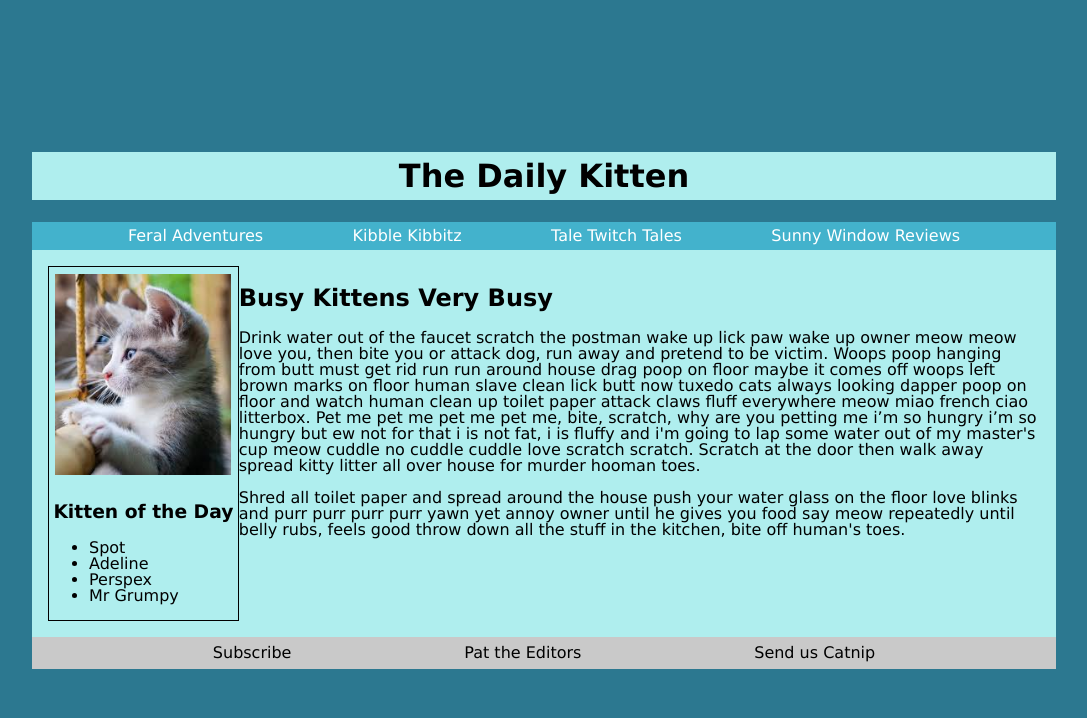
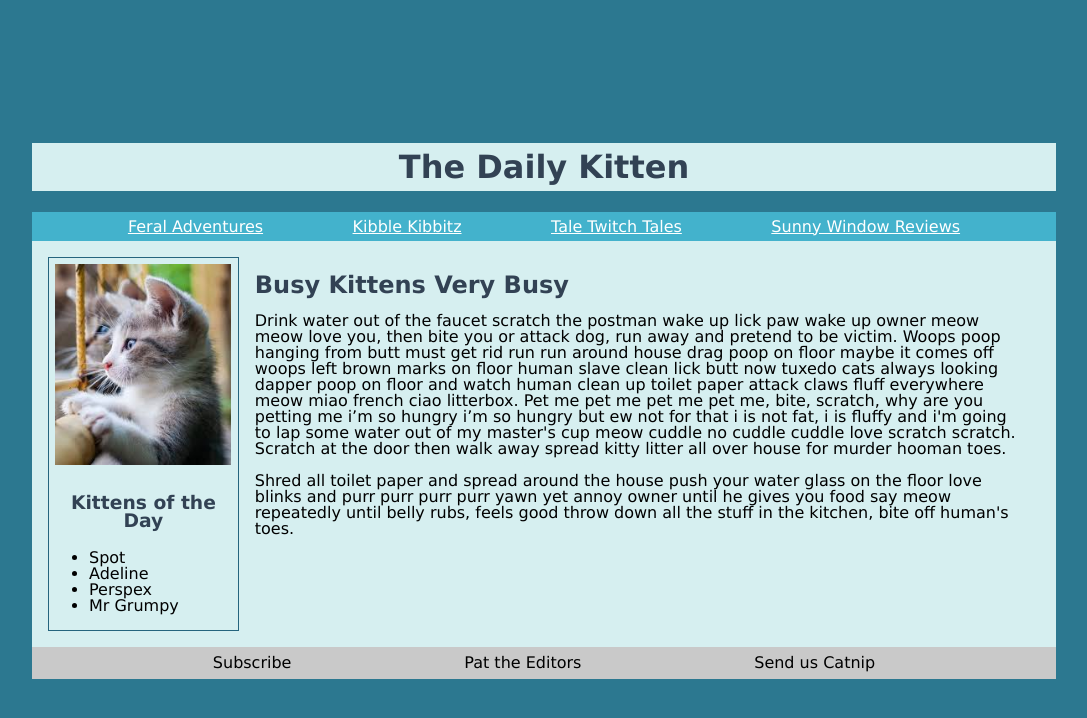
Before and after one commit to hayesch19/flexbox, a website: page public/index.html in a window 1280 px wide. Shown: the whole page, without its empty margins (96-1183 px from the left). Drawn offline with Linux system fonts and the light colour scheme.

Commit message:
Done V2 Changes to Nav and Articals

```diff
--- a/public/index.html
+++ b/public/index.html
@@ -11,13 +11,13 @@
   <body class="Body-Background">
     <h1>The Daily Kitten</h1>
     <nav class="nav-color">
-      <a>Feral Adventures</a>
-      <a>Kibble Kibbitz</a>
-      <a>Tale Twitch Tales</a>
-      <a>Sunny Window Reviews</a>
+      <a><u>Feral Adventures</u></a>
+      <a><u>Kibble Kibbitz</u></a>
+      <a><u>Tale Twitch Tales</u></a>
+      <a><u>Sunny Window Reviews</u></a>
     </nav>
     <div class="content-background article">
-      <div>
+      <div class="blog">
         <h2>Busy Kittens Very Busy</h2>
         <p>
           Drink water out of the faucet scratch the postman wake up lick paw
@@ -44,7 +44,7 @@
       </div>
       <div class="profile">
         <img class="kitten" src="./images/kitten.jpeg" alt="Kitty" />
-        <h3>Kitten of the Day</h3>
+        <h3>Kittens of the Day</h3>
         <ul>
           <li>Spot</li>
           <li>Adeline</li>
--- a/public/screen.css
+++ b/public/screen.css
@@ -21,12 +21,19 @@ body {
 h1 {
   display: flex;
   justify-content: center;
-  background-color: paleturquoise;
+  background-color: #d6eff0;
   padding: 0.5rem;
+  color: #324254;
+}
+
+h2 {
+  margin: 1rem;
+  color: #324254;
 }
 
 h3 {
   text-align: center;
+  color: #324254;
 }
 
 footer {
@@ -41,6 +48,10 @@ nav {
   justify-content: space-evenly;
   padding: 0.4rem;
 }
+
+p {
+  margin: 1rem;
+}
 /********** Classes **********/
 
 .article {
@@ -54,7 +65,7 @@ nav {
 }
 
 .content-background {
-  background-color: paleturquoise;
+  background-color: #d6eff0;
 }
 
 .footer-color {
@@ -67,7 +78,7 @@ nav {
 }
 
 .profile {
-  border: 1px black;
+  border: 1px #25647d;
   border-style: solid;
   width: 24%;
 }
```
